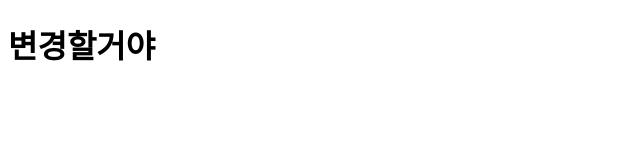
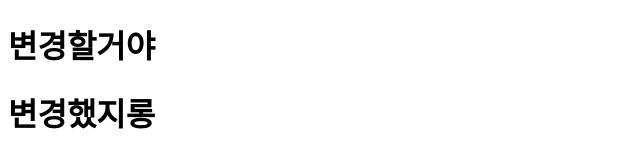
Before and after one commit to trueye/gitTest, a plain HTML site: page index.html in a window 1280 px wide. Shown: the whole page, without its empty margins (0-640 px from the left). Drawn offline with Linux system fonts and the light colour scheme.

Commit message:
변경했지롱
ㅎㅎ

```diff
--- a/index.html
+++ b/index.html
@@ -8,5 +8,6 @@
 </head>
 <body>
   <h1>변경할거야</h1>
+  <h1>변경했지롱</h1>
 </body>
 </html>
```
